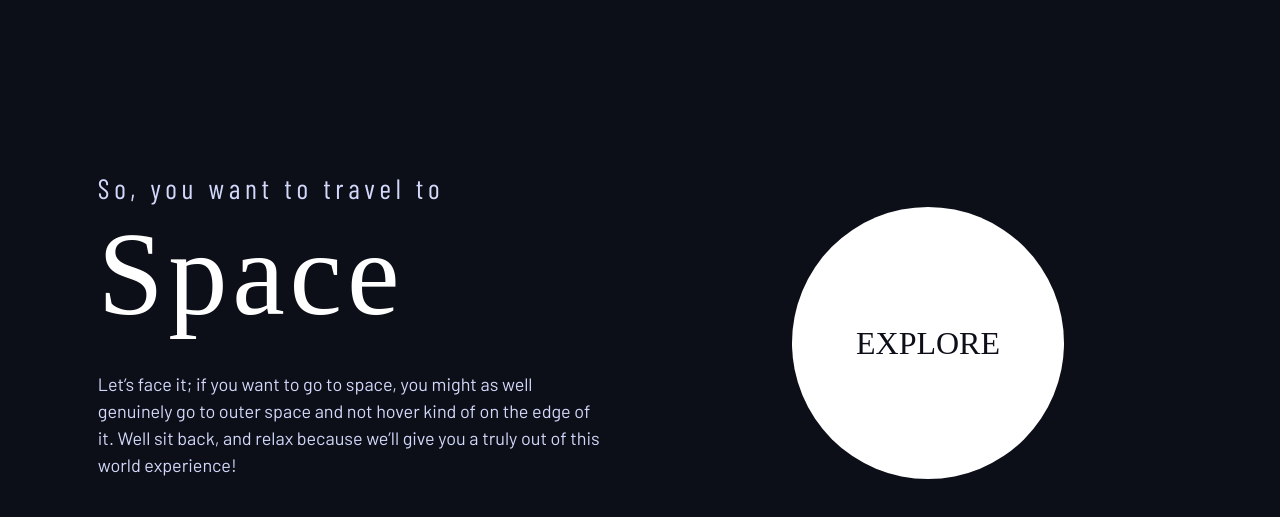
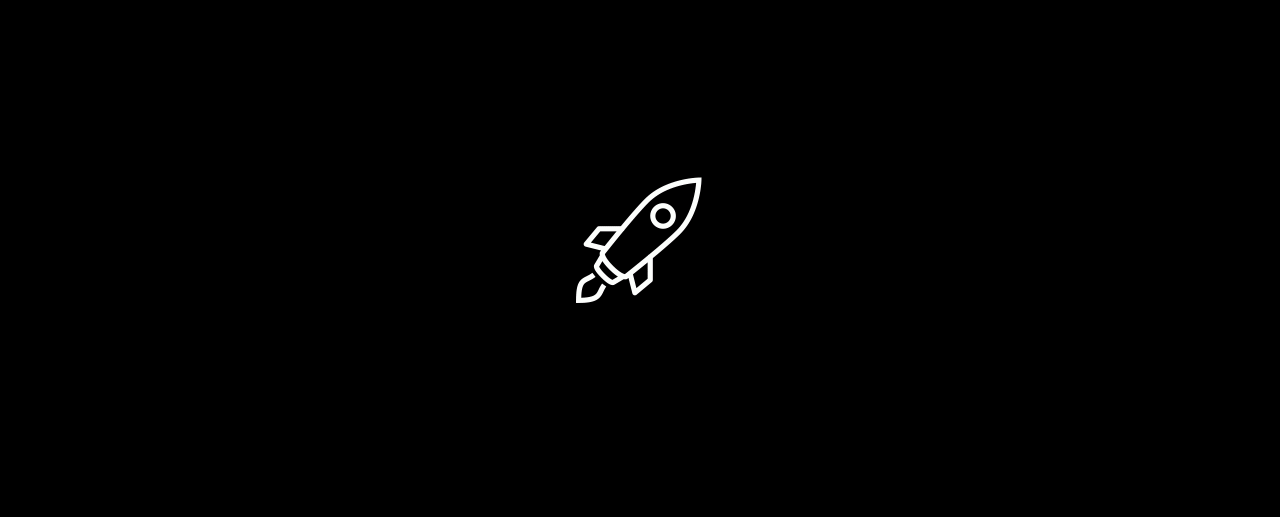
Before and after one commit to ErdongChen-Andrew/threejs-space-tourism, a website: page public/index.html in a window 1280 px wide. Shown: the part 161-678 px from the top of the page. Drawn offline with nearby package versions, Linux system fonts and the light colour scheme; a web font is replaced by a local one.

Commit message:
add loading page

```diff
--- a/public/index.html
+++ b/public/index.html
@@ -24,6 +24,7 @@
 </head>
 
 <body class="home">
+    <div id="loading"><img src="./assets/loading.gif" alt="loading"></div>
     <a href="#main" class="skip-to-content">Skip to content</a>
     <header class="primary-header flex">
         <div>
--- a/public/script.js
+++ b/public/script.js
@@ -1,5 +1,14 @@
 import * as THREE from "/build/three.module.js";
 import gsap from "/gsap/all.js";
+
+//loading page
+const loading = document.querySelector("#loading");
+
+// hide loading page
+window.addEventListener("load", () => {
+  gsap.fromTo(loading, { opacity: 1 }, { opacity: 0, duration: 0.5 });
+  loading.style.display = "none";
+});
 
 // canvas
 const canvas = document.querySelector(".earth-webgl");
--- a/public/style.css
+++ b/public/style.css
@@ -1,6 +1,18 @@
 * {
   margin: 0;
   padding: 0;
+}
+
+/* Loading page */
+#loading {
+  position: fixed;
+  display: flex;
+  align-items: center;
+  justify-content: center;
+  width: 100%;
+  height: 100vh;
+  background-color: black;
+  z-index: 999;
 }
 
 /* Three.js canvas elements */
@@ -21,6 +33,7 @@
   from {
     opacity: 0;
   }
+
   to {
     opacity: 1;
   }
@@ -193,7 +206,8 @@ select {
   margin: -1px;
   overflow: hidden;
   clip: rect(0, 0, 0, 0);
-  white-space: nowrap; /* added line */
+  white-space: nowrap;
+  /* added line */
   border: 0;
 }
 
@@ -217,9 +231,11 @@ select {
 .bg-dark {
   background-color: hsl(var(--clr-dark));
 }
+
 .bg-accent {
   background-color: hsl(var(--clr-light));
 }
+
 .bg-white {
   background-color: hsl(var(--clr-white));
 }
@@ -227,9 +243,11 @@ select {
 .text-dark {
   color: hsl(var(--clr-dark));
 }
+
 .text-accent {
   color: hsl(var(--clr-light));
 }
+
 .text-white {
   color: hsl(var(--clr-white));
 }
@@ -239,9 +257,11 @@ select {
 .ff-serif {
   font-family: var(--ff-serif);
 }
+
 .ff-sans-cond {
   font-family: var(--ff-sans-cond);
 }
+
 .ff-sans-normal {
   font-family: var(--ff-sans-normal);
 }
@@ -249,9 +269,11 @@ select {
 .letter-spacing-1 {
   letter-spacing: 4.75px;
 }
+
 .letter-spacing-2 {
   letter-spacing: 2.7px;
 }
+
 .letter-spacing-3 {
   letter-spacing: 2.35px;
 }
@@ -263,27 +285,35 @@ select {
 .fs-900 {
   font-size: var(--fs-900);
 }
+
 .fs-800 {
   font-size: var(--fs-800);
 }
+
 .fs-700 {
   font-size: var(--fs-700);
 }
+
 .fs-650 {
   font-size: var(--fs-650);
 }
+
 .fs-600 {
   font-size: var(--fs-600);
 }
+
 .fs-500 {
   font-size: var(--fs-500);
 }
+
 .fs-400 {
   font-size: var(--fs-400);
 }
+
 .fs-300 {
   font-size: var(--fs-300);
 }
+
 .fs-200 {
   font-size: var(--fs-200);
 }
@@ -525,7 +555,6 @@ select {
   background-color: hsl(var(--clr-white) / 1);
 }
 
-
 /* --------------------- */
 /* Layout                */
 /* --------------------- */
```
Also changed, not shown: public/crew.html (+1 -0 lines), public/crew.js (+9 -0 lines), public/destination.html (+1 -0 lines), public/destination.js (+9 -0 lines), public/technology.html (+1 -0 lines), public/technology.js (+10 -0 lines), public/assets/Rocket.gif (added), public/assets/loading.gif (added).
